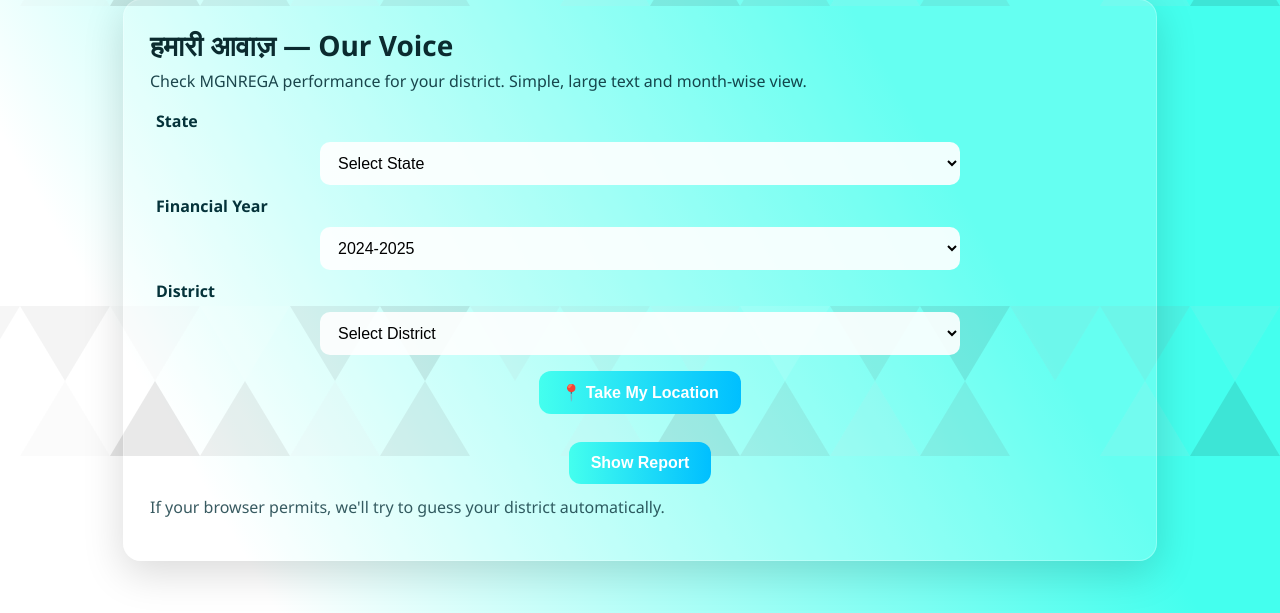
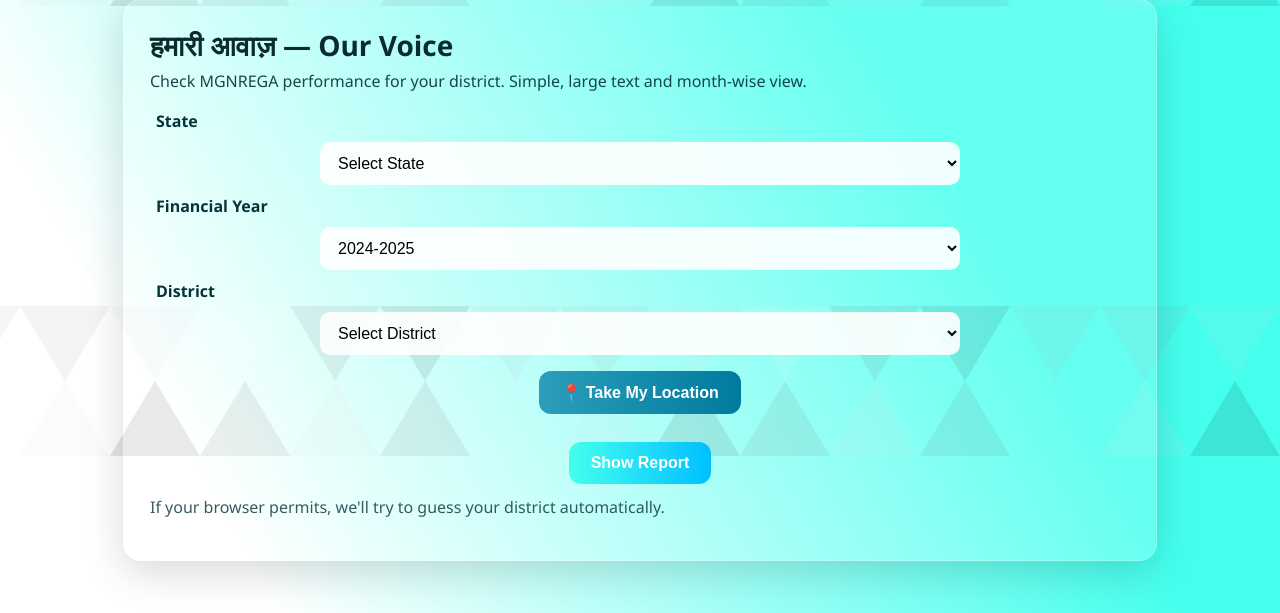
Before and after one commit to Prme7282/voice, a Flask app: page / in a window 1280 px wide. Shown: the part 144-757 px from the top of the page. Run offline with Flask 3, Linux system fonts and the light colour scheme; data that the repository does not hold is empty.

Commit message:
Refactor CSS styles for visual clarity

```diff
--- a/static/styles.css
+++ b/static/styles.css
@@ -70,3 +70,11 @@
 .report-table th { background: rgba(0,0,0,0.06); font-weight:700; }
 
 .muted { color: rgba(0,0,0,0.55); font-size:14px; }
+.btn.secondary {
+  background: linear-gradient(90deg, #2b9ebb, #007a9e);
+  font-weight: 600;
+  margin-top: 6px;
+}
+.btn.secondary:hover {
+  background: linear-gradient(90deg, #3aaed8, #009acc);
+}
```
